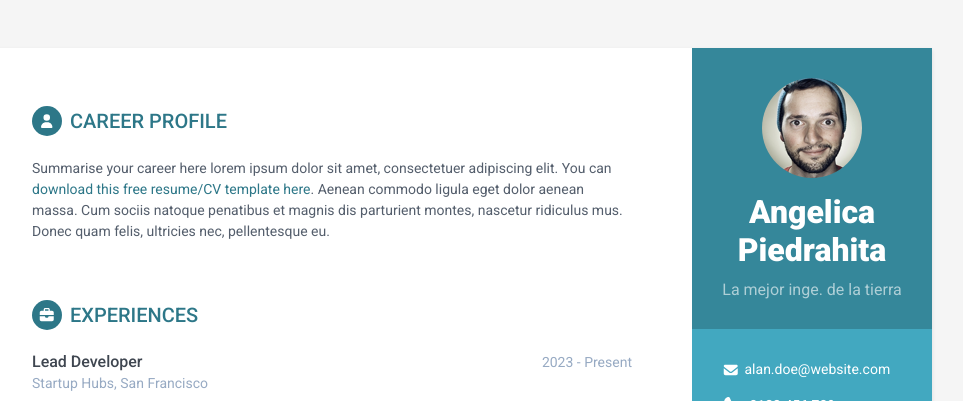
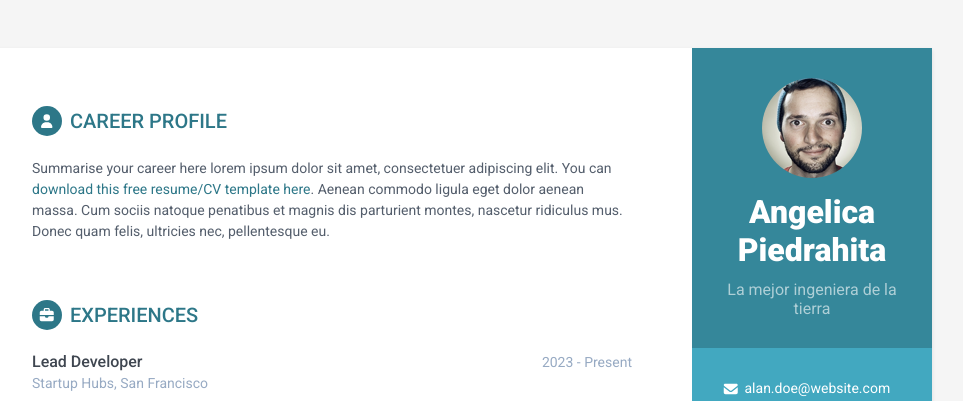
Before and after one commit to AngelicaPiedrahitaRamirez/CV, a plain HTML site: page index.html in a window 1280 px wide. Shown: the top 401 px of the page, without its empty margins (188-1151 px from the left). Drawn offline with Linux system fonts and the light colour scheme.

Commit message:
ajusta cambiar_nombre

```diff
--- a/index.html
+++ b/index.html
@@ -26,7 +26,7 @@
             <div class="profile-container">
                 <img class="profile" src="assets/images/profile.png" alt="" />
                 <h1 class="name">Angelica Piedrahita</h1>
-                <h3 class="tagline">La mejor inge. de la tierra </h3>
+                <h3 class="tagline">La mejor ingeniera de la tierra </h3>
             </div><!--//profile-container-->
 
             <div class="contact-container container-block">
```
